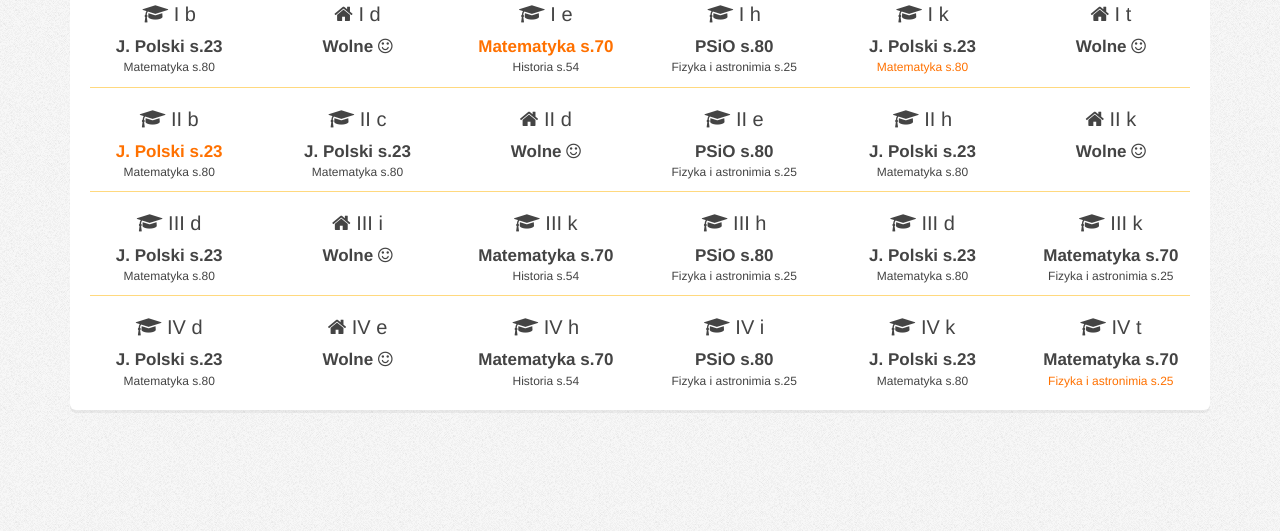
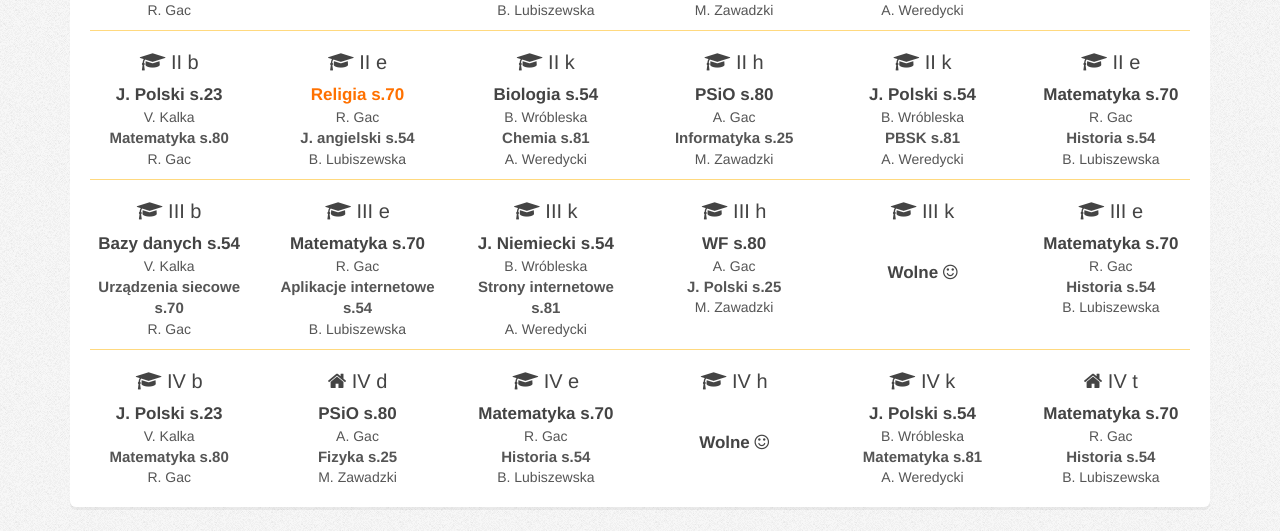
Before and after one commit to CarokPl/zsmeie-allegro.tech-webdev, a website: page views/index.html in a window 1280 px wide. Shown: the part 269-800 px from the top of the page. Drawn offline with Linux system fonts and the light colour scheme; files whose address does not match are found by name.

Commit message:
add teacher

```diff
--- a/css/source/layout/layout.less
+++ b/css/source/layout/layout.less
@@ -18,6 +18,12 @@ body {
     font-weight: 400;
 }
 
+hr {
+    margin-top: 10px;
+    margin-bottom: 10px;
+    border-top-color: rgba(255, 180, 0, 0.50);
+}
+
 @media all and (max-width: 480px) {
     .logo {
         font-size: 22px
--- a/css/source/partials/messages.less
+++ b/css/source/partials/messages.less
@@ -22,7 +22,7 @@
     border-radius: 6px;
     padding: 20px;
     box-shadow: 0px 3px 0px 0px rgba(0, 0, 0, 0.05);
-    .ac-lesson {
+    .current-lesson {
         text-align: center;
         .header {
             margin-top: 10px;
@@ -31,26 +31,27 @@
         .lesson {
             font-size: 17px;
             font-weight: 700;
+            &.free {
+                line-height: 81px;
+            }
+            &.next {
+                display: block;
+                font-size: 15px;
+                color: #555;
+            }
             &.replacement {
                 color: #ff7100;
                 i.fa {
                     font-size: 12px;
                 }
             }
-        }
-        .next {
-            display: block;
-            font-size: 12px;
-            color: #444;
-            &.replacement {
-                color: #ff7100;
+            .teacher {
+                display: block;
+                font-weight: 400;
+                font-size: 14px;
+                color: #555;
             }
         }
-    }
-    hr {
-        margin-top: 10px;
-        margin-bottom: 10px;
-        border-top-color: rgba(255, 180, 0, 0.50);
     }
 }
 
@@ -65,6 +66,9 @@
     }
     .message {
         .ac-lesson {
+            .header {
+                margin-top: 20px;
+            }
             .lesson {
                 font-size: 14px;
             }
--- a/views/index.html
+++ b/views/index.html
@@ -22,155 +22,227 @@
             <div class="row">
                 <div class="col-xs-12">
                     <div class="message">
-                        Lorem
-                    </div>
-                </div>
-            </div>
-            <hr>
-            <div class="row">
-                <div class="col-xs-12">
-                    <div class="message">
                         <div class="section-header">
                             <h1>Aktualne zajecia</h1>
                             <span class="doEnd"><i class="fa fa-bell-o"></i> 23 min.</span>
                             <div style="clear:both;"></div>
                         </div>
                         <div class="row">
-                            <div class="col-sm-2 col-xs-6 ac-lesson">
+
+                            <div class="col-sm-2 col-xs-6 current-lesson">
                                 <h2 class="header"><i class="fa fa-graduation-cap"></i> I b</h2>
-                                <span class="lesson">J. Polski  s.23 </span>
-                                <span class="next">Matematyka s.80</span>
+                                <span class="lesson">J. Polski  s.23
+                                    <span class="teacher">V. Kalka</span>
+                                </span>
+                                <span class="lesson next">Matematyka s.80
+                                    <span class="teacher">R. Gac</span>
+                                </span>
                             </div>
-                            <div class="col-sm-2 col-xs-6 ac-lesson">
+
+                            <div class="col-sm-2 col-xs-6 current-lesson">
                                 <h2 class="header"><i class="fa fa-home"></i> I d</h2>
-                                <span class="lesson">Wolne <i class="fa fa-smile-o"></i></span>
-                                <span class="next">&nbsp;</span>
+                                <span class="lesson free">Wolne <i class="fa fa-smile-o"></i>
                             </div>
-                            <div class="col-sm-2 col-xs-6 ac-lesson">
+
+                            <div class="col-sm-2 col-xs-6 current-lesson">
                                 <h2 class="header"><i class="fa fa-graduation-cap"></i> I e</h2>
-                                <span class="lesson replacement">Matematyka s.70</span>
-                                <span class="next">Historia s.54</span>
+                                <span class="lesson">Matematyka s.70
+                                    <span class="teacher">R. Gac</span>
+                                </span>
+                                <span class="lesson next">Historia s.54
+                                    <span class="teacher">B. Lubiszewska</span>
+                                </span>
                             </div>
-                            <div class="col-sm-2 col-xs-6 ac-lesson">
+
+                            <div class="col-sm-2 col-xs-6 current-lesson">
                                 <h2 class="header"><i class="fa fa-graduation-cap"></i> I h</h2>
-                                <span class="lesson">PSiO s.80</span>
-                                <span class="next">Fizyka i astronimia s.25</span>
+                                <span class="lesson">PSiO s.80
+                                    <span class="teacher">A. Gac</span>
+                                </span>
+                                <span class="lesson next">Fizyka s.25
+                                    <span class="teacher">M. Zawadzki</span>
+                                </span>
                             </div>
-                            <div class="col-sm-2 col-xs-6 ac-lesson">
+
+                            <div class="col-sm-2 col-xs-6 current-lesson">
                                 <h2 class="header"><i class="fa fa-graduation-cap"></i> I k</h2>
-                                <span class="lesson">J. Polski  s.23 </span>
-                                <span class="next replacement">Matematyka s.80</span>
+                                <span class="lesson">J. Polski  s.54
+                                    <span class="teacher">B. Wróbleska</span>
+                                </span>
+                                <span class="lesson next replacement">Matematyka s.81
+                                    <span class="teacher">A. Weredycki</span>
+                                </span>
                             </div>
-                            <div class="col-sm-2 col-xs-6 ac-lesson">
+
+                            <div class="col-sm-2 col-xs-6 current-lesson">
                                 <h2 class="header"><i class="fa fa-home"></i> I t</h2>
-                                <span class="lesson">Wolne <i class="fa fa-smile-o"></i></span>
-                                <span class="next">&nbsp;</span>
+                                <span class="lesson free">Wolne <i class="fa fa-smile-o"></i>
+                            </div>
+
+                        </div>
+                        <hr>
+                        <div class="row">
+                            <div class="col-sm-2 col-xs-6 current-lesson">
+                                <h2 class="header"><i class="fa fa-graduation-cap"></i> II b</h2>
+                                <span class="lesson">J. Polski  s.23
+                                    <span class="teacher">V. Kalka</span>
+                                </span>
+                                <span class="lesson next">Matematyka s.80
+                                    <span class="teacher">R. Gac</span>
+                                </span>
+                            </div>
+
+                            <div class="col-sm-2 col-xs-6 current-lesson">
+                                <h2 class="header"><i class="fa fa-graduation-cap"></i> II e</h2>
+                                <span class="lesson replacement">Religia s.70
+                                    <span class="teacher">R. Gac</span></span>
+                                <span class="lesson next">J. angielski s.54
+                                    <span class="teacher">B. Lubiszewska</span>
+                                </span>
+                            </div>
+                            <div class="col-sm-2 col-xs-6 current-lesson">
+                                <h2 class="header"><i class="fa fa-graduation-cap"></i> II k</h2>
+                                <span class="lesson">Biologia  s.54
+                                    <span class="teacher">B. Wróbleska</span>
+                                </span>
+                                <span class="lesson next">Chemia s.81
+                                    <span class="teacher">A. Weredycki</span>
+                                </span>
+                            </div>
+                            <div class="col-sm-2 col-xs-6 current-lesson">
+                                <h2 class="header"><i class="fa fa-graduation-cap"></i> II h</h2>
+                                <span class="lesson">PSiO s.80
+                                    <span class="teacher">A. Gac</span>
+                                </span>
+                                <span class="lesson next">Informatyka s.25
+                                    <span class="teacher">M. Zawadzki</span>
+                                </span>
+                            </div>
+                            <div class="col-sm-2 col-xs-6 current-lesson">
+                                <h2 class="header"><i class="fa fa-graduation-cap"></i> II k</h2>
+                                <span class="lesson">J. Polski  s.54
+                                    <span class="teacher">B. Wróbleska</span>
+                                </span>
+                                <span class="lesson next">PBSK s.81
+                                    <span class="teacher">A. Weredycki</span>
+                                </span>
+                            </div>
+                            <div class="col-sm-2 col-xs-6 current-lesson">
+                                <h2 class="header"><i class="fa fa-graduation-cap"></i> II e</h2>
+                                <span class="lesson">Matematyka s.70
+                                    <span class="teacher">R. Gac</span></span>
+                                <span class="lesson next">Historia s.54
+                                    <span class="teacher">B. Lubiszewska</span>
+                                </span>
                             </div>
                         </div>
                         <hr>
                         <div class="row">
-                            <div class="col-sm-2 col-xs-6 ac-lesson">
-                                <h2 class="header"><i class="fa fa-graduation-cap"></i> II b</h2>
-                                <span class="lesson replacement">J. Polski  s.23 </span>
-                                <span class="next">Matematyka s.80</span>
+                            <div class="col-sm-2 col-xs-6 current-lesson">
+                                <h2 class="header"><i class="fa fa-graduation-cap"></i> III b</h2>
+                                <span class="lesson">Bazy danych  s.54
+                                    <span class="teacher">V. Kalka</span>
+                                </span>
+                                <span class="lesson next">Urządzenia siecowe s.70
+                                    <span class="teacher">R. Gac</span>
+                                </span>
                             </div>
-                            <div class="col-sm-2 col-xs-6 ac-lesson">
-                                <h2 class="header"><i class="fa fa-graduation-cap"></i> II c</h2>
-                                <span class="lesson">J. Polski  s.23 </span>
-                                <span class="next">Matematyka s.80</span>
+
+                            <div class="col-sm-2 col-xs-6 current-lesson">
+                                <h2 class="header"><i class="fa fa-graduation-cap"></i> III e</h2>
+                                <span class="lesson">Matematyka s.70
+                                    <span class="teacher">R. Gac</span></span>
+                                <span class="lesson next">Aplikacje internetowe s.54
+                                    <span class="teacher">B. Lubiszewska</span>
+                                </span>
                             </div>
-                            <div class="col-sm-2 col-xs-6 ac-lesson">
-                                <h2 class="header"><i class="fa fa-home"></i> II d</h2>
-                                <span class="lesson">Wolne <i class="fa fa-smile-o"></i></span>
-                                <span class="next">&nbsp;</span>
+                            <div class="col-sm-2 col-xs-6 current-lesson">
+                                <h2 class="header"><i class="fa fa-graduation-cap"></i> III k</h2>
+                                <span class="lesson">J. Niemiecki  s.54
+                                    <span class="teacher">B. Wróbleska</span>
+                                </span>
+                                <span class="lesson next">Strony internetowe s.81
+                                    <span class="teacher">A. Weredycki</span>
+                                </span>
                             </div>
-                            <div class="col-sm-2 col-xs-6 ac-lesson">
-                                <h2 class="header"><i class="fa fa-graduation-cap"></i> II e</h2>
-                                <span class="lesson">PSiO s.80</span>
-                                <span class="next">Fizyka i astronimia s.25</span>
+                            <div class="col-sm-2 col-xs-6 current-lesson">
+                                <h2 class="header"><i class="fa fa-graduation-cap"></i> III h</h2>
+                                <span class="lesson">WF s.80
+                                    <span class="teacher">A. Gac</span>
+                                </span>
+                                <span class="lesson next">J. Polski s.25
+                                    <span class="teacher">M. Zawadzki</span>
+                                </span>
                             </div>
-                            <div class="col-sm-2 col-xs-6 ac-lesson">
-                                <h2 class="header"><i class="fa fa-graduation-cap"></i> II h</h2>
-                                <span class="lesson">J. Polski  s.23 </span>
-                                <span class="next">Matematyka s.80</span>
+                            <div class="col-sm-2 col-xs-6 current-lesson">
+                                <h2 class="header"><i class="fa fa-graduation-cap"></i> III k</h2>
+                                <span class="lesson free">Wolne <i class="fa fa-smile-o"></i></span>
                             </div>
-                            <div class="col-sm-2 col-xs-6 ac-lesson">
-                                <h2 class="header"><i class="fa fa-home"></i> II k</h2>
-                                <span class="lesson ">Wolne <i class="fa fa-smile-o"></i></span>
-                                <span class="next">&nbsp;</span>
+                            <div class="col-sm-2 col-xs-6 current-lesson">
+                                <h2 class="header"><i class="fa fa-graduation-cap"></i> III e</h2>
+                                <span class="lesson">Matematyka s.70
+                                    <span class="teacher">R. Gac</span></span>
+                                <span class="lesson next">Historia s.54
+                                    <span class="teacher">B. Lubiszewska</span>
+                                </span>
                             </div>
                         </div>
                         <hr>
                         <div class="row">
-                            <div class="col-sm-2 col-xs-6 ac-lesson">
-                                <h2 class="header"><i class="fa fa-graduation-cap"></i> III d</h2>
-                                <span class="lesson">J. Polski  s.23 </span>
-                                <span class="next">Matematyka s.80</span>
+                            <div class="col-sm-2 col-xs-6 current-lesson">
+                                <h2 class="header"><i class="fa fa-graduation-cap"></i> IV b</h2>
+                                <span class="lesson">J. Polski  s.23
+                                    <span class="teacher">V. Kalka</span>
+                                </span>
+                                <span class="lesson next">Matematyka s.80
+                                    <span class="teacher">R. Gac</span>
+                                </span>
                             </div>
-                            <div class="col-sm-2 col-xs-6 ac-lesson">
-                                <h2 class="header"><i class="fa fa-home"></i> III i</h2>
-                                <span class="lesson">Wolne <i class="fa fa-smile-o"></i></span>
-                                <span class="next">&nbsp;</span>
+                            <div class="col-sm-2 col-xs-6 current-lesson">
+                                <h2 class="header"><i class="fa fa-home"></i> IV d</h2>
+                                <span class="lesson">PSiO s.80
+                                    <span class="teacher">A. Gac</span>
+                                </span>
+                                <span class="lesson next">Fizyka s.25
+                                    <span class="teacher">M. Zawadzki</span>
+                                </span>
                             </div>
-                            <div class="col-sm-2 col-xs-6 ac-lesson">
-                                <h2 class="header"><i class="fa fa-graduation-cap"></i> III k</h2>
-                                <span class="lesson">Matematyka s.70</span>
-                                <span class="next">Historia s.54</span>
+                            <div class="col-sm-2 col-xs-6 current-lesson">
+                                <h2 class="header"><i class="fa fa-graduation-cap"></i> IV e</h2>
+                                <span class="lesson">Matematyka s.70
+                                    <span class="teacher">R. Gac</span></span>
+                                <span class="lesson next">Historia s.54
+                                    <span class="teacher">B. Lubiszewska</span>
+                                </span>
                             </div>
-                            <div class="col-sm-2 col-xs-6 ac-lesson">
-                                <h2 class="header"><i class="fa fa-graduation-cap"></i> III h</h2>
-                                <span class="lesson">PSiO s.80</span>
-                                <span class="next">Fizyka i astronimia s.25</span>
+                            <div class="col-sm-2 col-xs-6 current-lesson">
+                                <h2 class="header"><i class="fa fa-graduation-cap"></i> IV h</h2>
+                                <span class="lesson free">Wolne <i class="fa fa-smile-o"></i></span>
                             </div>
-                            <div class="col-sm-2 col-xs-6 ac-lesson">
-                                <h2 class="header"><i class="fa fa-graduation-cap"></i> III d</h2>
-                                <span class="lesson">J. Polski  s.23 </span>
-                                <span class="next">Matematyka s.80</span>
+                            <div class="col-sm-2 col-xs-6 current-lesson">
+                                <h2 class="header"><i class="fa fa-graduation-cap"></i> IV k</h2>
+                                <span class="lesson">J. Polski  s.54
+                                    <span class="teacher">B. Wróbleska</span>
+                                </span>
+                                <span class="lesson next">Matematyka s.81
+                                    <span class="teacher">A. Weredycki</span>
+                                </span>
                             </div>
-                            <div class="col-sm-2 col-xs-6 ac-lesson">
-                                <h2 class="header"><i class="fa fa-graduation-cap"></i> III k</h2>
-                                <span class="lesson">Matematyka s.70</span>
-                                <span class="next">Fizyka i astronimia s.25</span>
-                            </div>
-                        </div>
-                        <hr>
-                        <div class="row">
-                            <div class="col-sm-2 col-xs-6 ac-lesson">
-                                <h2 class="header"><i class="fa fa-graduation-cap"></i> IV d</h2>
-                                <span class="lesson">J. Polski  s.23 </span>
-                                <span class="next">Matematyka s.80</span>
-                            </div>
-                            <div class="col-sm-2 col-xs-6 ac-lesson">
-                                <h2 class="header"><i class="fa fa-home"></i> IV e</h2>
-                                <span class="lesson">Wolne <i class="fa fa-smile-o"></i></span>
-                                <span class="next">&nbsp;</span>
-                            </div>
-                            <div class="col-sm-2 col-xs-6 ac-lesson">
-                                <h2 class="header"><i class="fa fa-graduation-cap"></i> IV h</h2>
-                                <span class="lesson">Matematyka s.70</span>
-                                <span class="next">Historia s.54</span>
-                            </div>
-                            <div class="col-sm-2 col-xs-6 ac-lesson">
-                                <h2 class="header"><i class="fa fa-graduation-cap"></i> IV i</h2>
-                                <span class="lesson">PSiO s.80</span>
-                                <span class="next">Fizyka i astronimia s.25</span>
-                            </div>
-                            <div class="col-sm-2 col-xs-6 ac-lesson">
-                                <h2 class="header"><i class="fa fa-graduation-cap"></i> IV k</h2>
-                                <span class="lesson">J. Polski  s.23 </span>
-                                <span class="next">Matematyka s.80</span>
-                            </div>
-                            <div class="col-sm-2 col-xs-6 ac-lesson">
-                                <h2 class="header"><i class="fa fa-graduation-cap"></i> IV t</h2>
-                                <span class="lesson">Matematyka s.70</span>
-                                <span class="next replacement">Fizyka i astronimia s.25</span>
+                            <div class="col-sm-2 col-xs-6 current-lesson">
+                                <h2 class="header"><i class="fa fa-home"></i> IV t</h2>
+                                <span class="lesson ">Matematyka s.70
+                                    <span class="teacher">R. Gac</span>
+                                </span>
+                                <span class="lesson next">Historia s.54
+                                    <span class="teacher">B. Lubiszewska</span>
+                                </span>
                             </div>
                         </div>
                     </div>
                 </div>
-
             </div>
-
+        </div>
+    </div>
 </body>
 
 <html>
```
Also changed, not shown: css/dist/styles.css.
